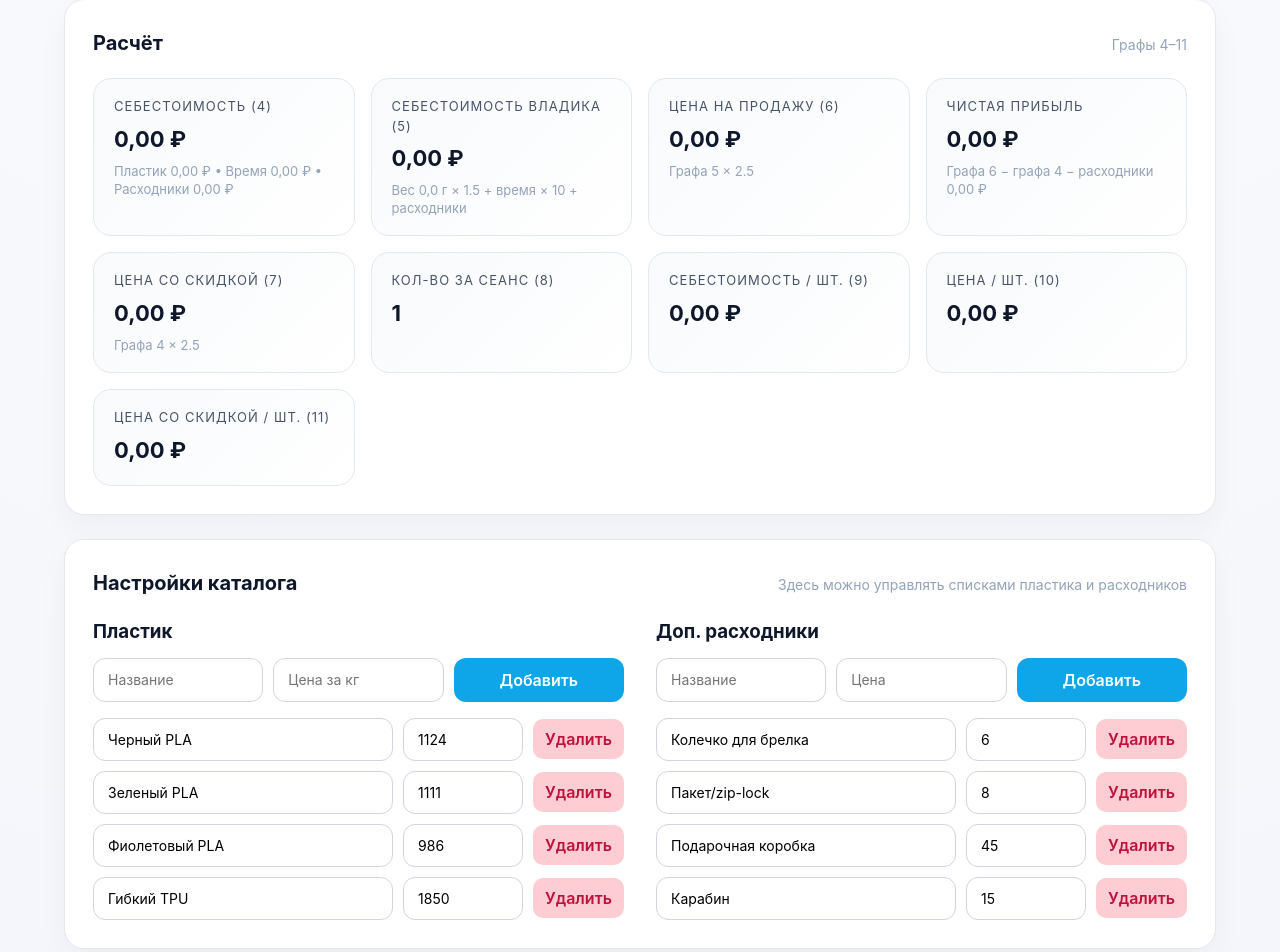
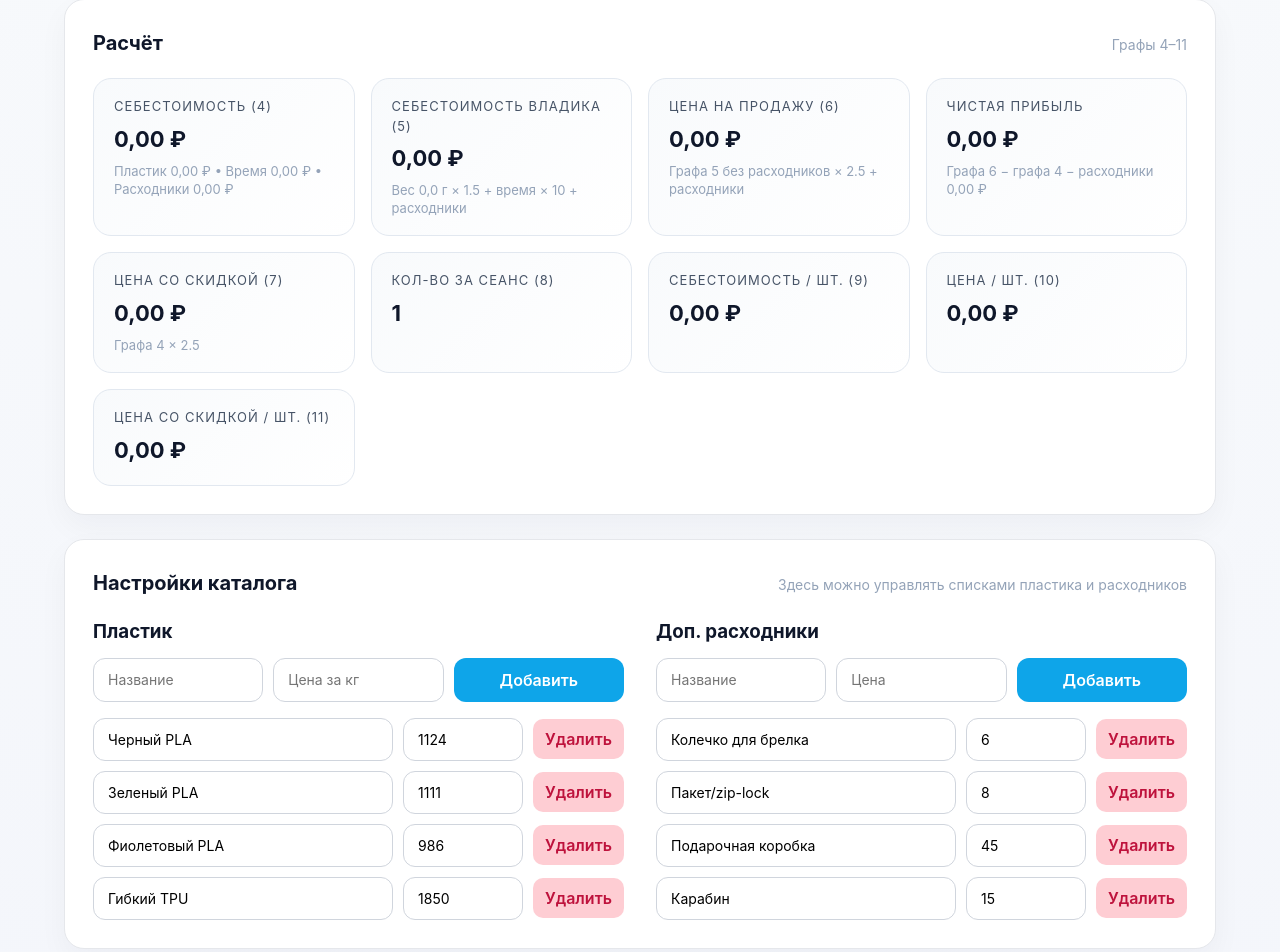
Before and after one commit to il-tmfv/plastic_calc, a React (Vite) app: page / in a window 1280 px wide. Shown: the part 985-1937 px from the top of the page. Built offline with nearby package versions, Linux system fonts and the light colour scheme.

Commit message:
Update sale price calculation to exclude extras and adjust hint in results grid

```diff
--- a/src/App.jsx
+++ b/src/App.jsx
@@ -54,7 +54,8 @@ function App() {
 
     const baseCost = plasticCost + timeCost + extrasTotal
     const vladikaCost = totalWeight * 1.5 + totalHours * 10 + extrasTotal
-    const salePrice = vladikaCost * 2.5
+    const vladikaWithoutExtras = vladikaCost - extrasTotal
+    const salePrice = vladikaWithoutExtras * 2.5 + extrasTotal
     const discountPrice = baseCost * 2.5
     const pieces = Number(piecesPerSession) || 0
     const netProfit = salePrice - baseCost - extrasTotal
--- a/src/components/ResultsGrid.jsx
+++ b/src/components/ResultsGrid.jsx
@@ -30,7 +30,7 @@ function ResultsGrid({ totals, piecesPerSession }) {
         <article>
           <p className="label">Цена на продажу (6)</p>
           <strong>{rubFormatter.format(totals.salePrice)}</strong>
-          <p className="hint">Графа 5 × 2.5</p>
+          <p className="hint">Графа 5 без расходников × 2.5 + расходники</p>
         </article>
 
         <article>
```
